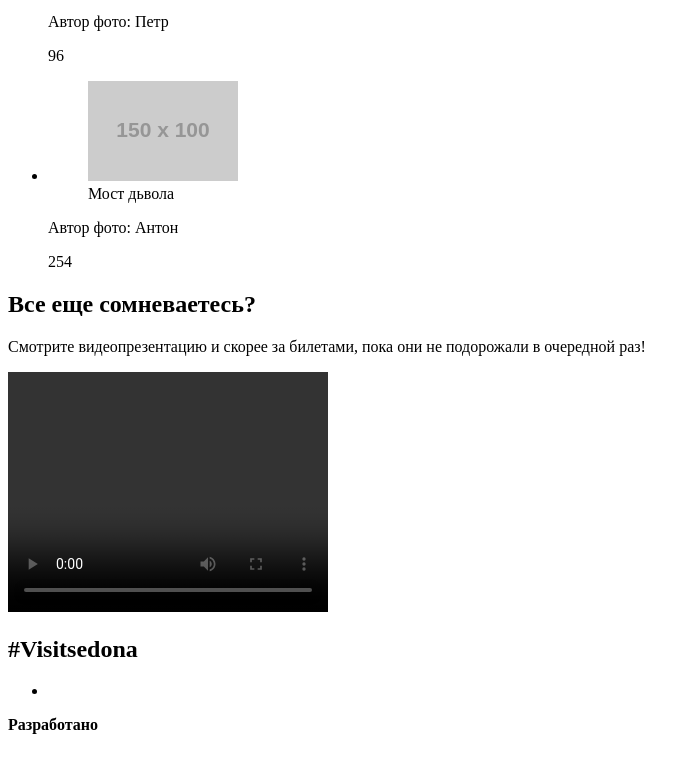
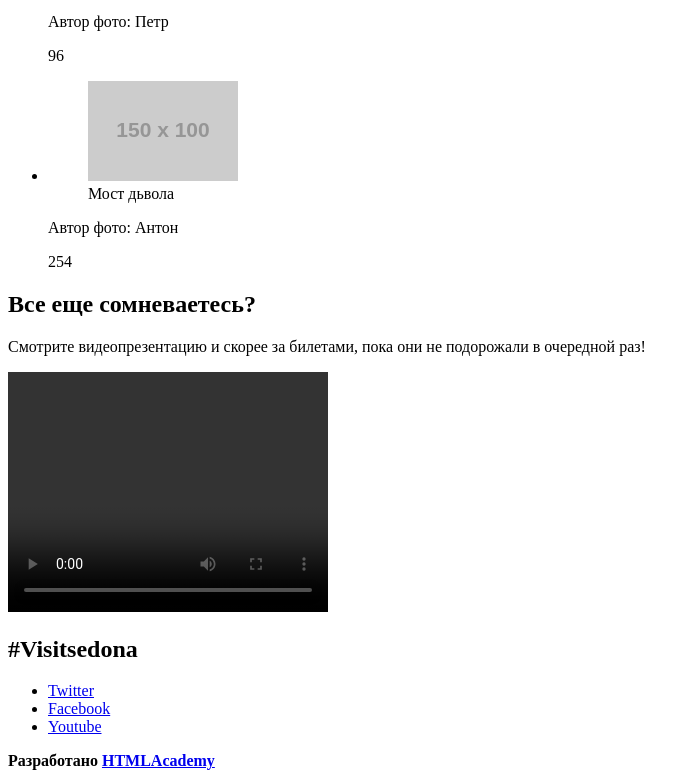
Before and after one commit to reazy015/118371-sedona, a website: page photo.html in a window 1280 px wide. Shown: the part 1005-1783 px from the top of the page, without its empty margins (0-699 px from the left). Before the commit the page ends 1747 px from the top, so only its background shows below. Drawn offline with Linux system fonts and the light colour scheme; placeholder pictures from the web are drawn by us.

Commit message:
footer remake on photo page

```diff
--- a/photo.html
+++ b/photo.html
@@ -94,15 +94,20 @@
       <div class="page-footer__social social">
         <ul class="social__list">
           <li class="social__item">
-            <a class="social__item-link social__item-link--twr" href="#"></a>
-            <a class="social__item-link social__item-link--fb" href="#"></a>
-            <a class="social__item-link social__item-link--yt" href="#"></a>
+            <a class="social__item-link social__item-link--twr" href="twitter.com">Twitter</a>
+          </li>
+          <li class="social__item">
+            <a class="social__item-link social__item-link--fb" href="facebook.com">Facebook</a>
+          </li>
+          <li class="social__item">
+            <a class="social__item-link social__item-link--yt" href="youtube.com">Youtube</a>
           </li>
         </ul>
       </div>
 
       <div class="page-footer__copyright copyright">
-        <b class="copyright__text copyright__text--bgimg">Разработано</b>
+        <!-- Класс copyright__text-bgimg для всавтки иконки HTMLAcademy в качестве заднего фона с позиционированием справа-->
+        <b class="copyright__text copyright__text--bgimg">Разработано <a class="copyright__link" href="htmlacademy.ru">HTMLAcademy</a></b>
       </div>
   </footer>
 
```
